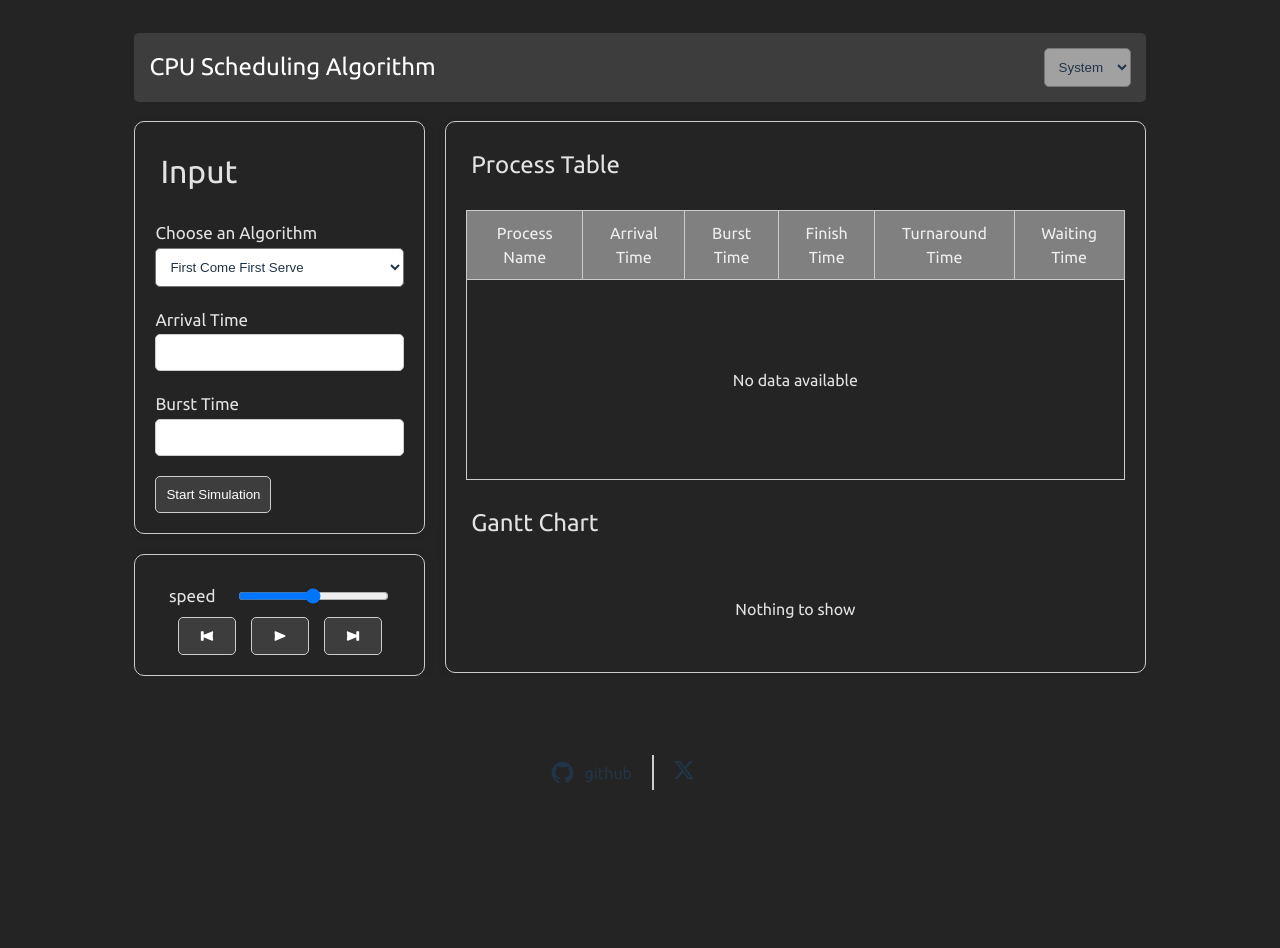
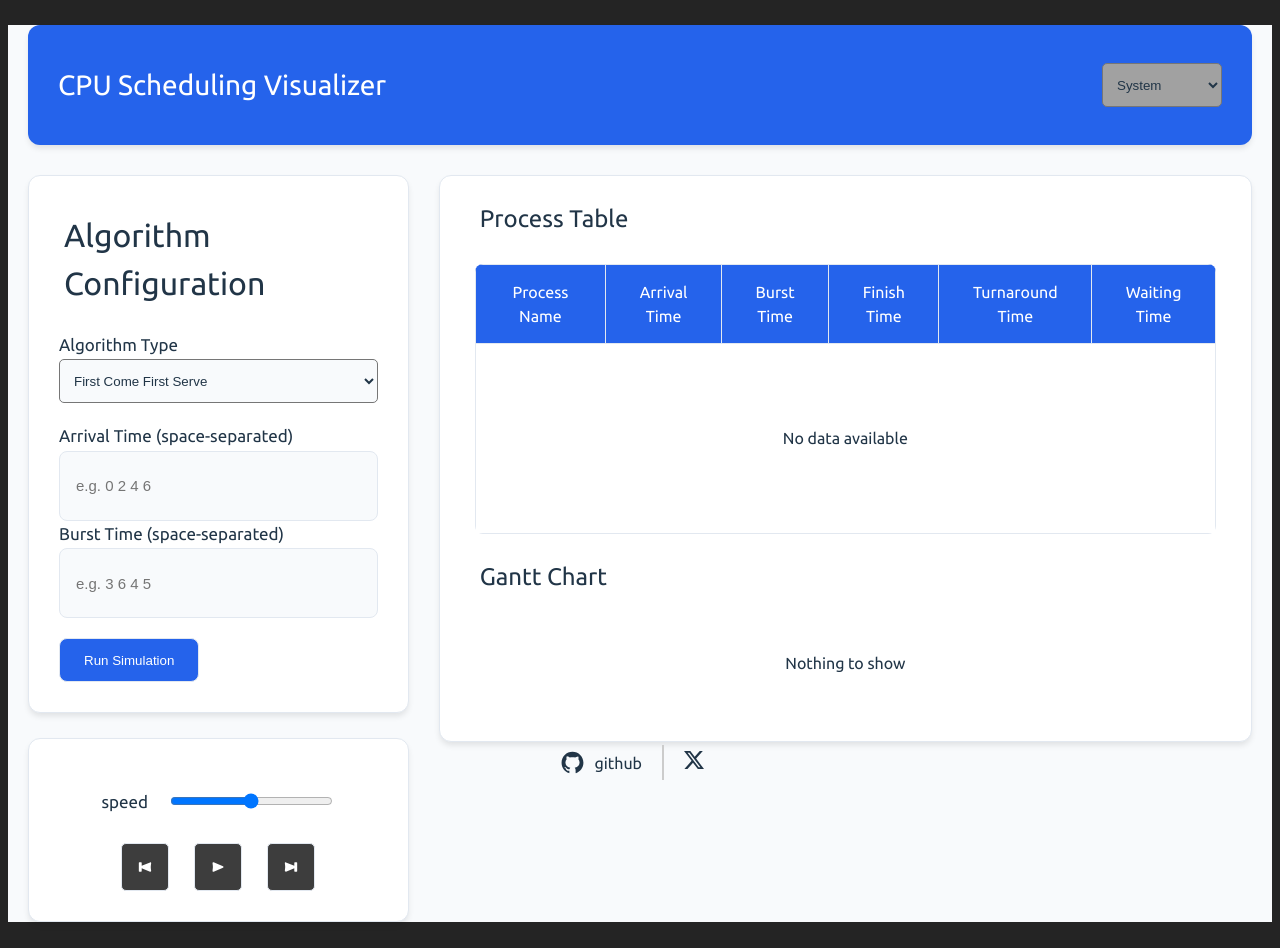
Before and after one commit to yuvrajsinh5252/Taskflow, a React (Vite) app: page / in a window 1280 px wide. Before the commit the page ends 800 px from the top, so only its background shows below. Built offline with nearby package versions, Linux system fonts and the light colour scheme.

Commit message:
enhance theme

```diff
--- a/src/App.tsx
+++ b/src/App.tsx
@@ -7,20 +7,40 @@ import { AiFillGithub } from "react-icons/ai";
 import InputProvider from "./contexts/InputContext";
 import GanttChartProvider from "./contexts/GanttChartContext";
 import ControllerProvider from "./contexts/ControllerContext";
+import { useEffect, useState } from "react";
 
 function App() {
+  const [theme, setTheme] = useState("system");
+
+  useEffect(() => {
+    const handleTheme = () => {
+      if (theme === "system") {
+        document.body.removeAttribute("data-theme");
+      } else {
+        document.body.setAttribute("data-theme", theme);
+      }
+    };
+
+    handleTheme();
+  }, [theme]);
+
   return (
     <div className="app">
-      <h2 className="head">
-        <span>CPU Scheduling Algorithm</span>
-        <select id="color-scheme">
-          <option value="system" selected>
-            System
-          </option>
-          <option value="light">Dark</option>
-          <option value="dark">Light</option>
+      <header className="head">
+        <h1 style={{ fontSize: "1.75rem", fontWeight: "600" }}>
+          CPU Scheduling Visualizer
+        </h1>
+        <select
+          id="color-scheme"
+          value={theme}
+          onChange={(e) => setTheme(e.target.value)}
+          style={{ minWidth: "120px" }}
+        >
+          <option value="system">System</option>
+          <option value="light">Light</option>
+          <option value="dark">Dark</option>
         </select>
-      </h2>
+      </header>
       <InputProvider>
         <div className="container">
           <GanttChartProvider>
@@ -37,7 +57,7 @@ function App() {
           </GanttChartProvider>
         </div>
       </InputProvider>
-      <footer className="footer">
+      <footer className="footer" style={{ padding: "20px 0" }}>
         <a
           href="https://github.com/yuvrajsinh5252"
           target="_blank"
--- a/src/components/Input.tsx
+++ b/src/components/Input.tsx
@@ -102,9 +102,7 @@ function Input() {
     });
 
     algoApplied.ganttChartInfo.forEach((process) => {
-      let ganttdatas: GanttData;
-
-      ganttdatas = {
+      const ganttdatas = {
         ProcessName: process.ProcessName,
         Interval: process.Interval,
       };
@@ -120,10 +118,10 @@ function Input() {
 
   return (
     <div className="input">
-      <h1 className="table-head">Input</h1>
+      <h1 className="table-head">Algorithm Configuration</h1>
       <form ref={formRef} onSubmit={handlesubmit} className="input-container">
         <div className="input-group">
-          <label htmlFor="algo-name">Choose an Algorithm</label>
+          <label htmlFor="algo-name">Algorithm Type</label>
           <select
             name="algo-name"
             id="algo-name"
@@ -143,21 +141,33 @@ function Input() {
             <option value="rr">Round Robin</option>
           </select>
         </div>
-        <div className="input-group">
-          <label htmlFor="arrival">Arrival Time</label>
-          <input type="text" name="arrival" id="arrival" />
-        </div>
-        <div className="input-group">
-          <label htmlFor="execute">Burst Time</label>
-          <input type="text" name="burst" id="execute" />
+        <div className="input-field-group">
+          <div className="input-group">
+            <label htmlFor="arrival">Arrival Time (space-separated)</label>
+            <input
+              type="text"
+              name="arrival"
+              id="arrival"
+              placeholder="e.g. 0 2 4 6"
+            />
+          </div>
+          <div className="input-group">
+            <label htmlFor="execute">Burst Time (space-separated)</label>
+            <input
+              type="text"
+              name="burst"
+              id="execute"
+              placeholder="e.g. 3 6 4 5"
+            />
+          </div>
         </div>
         {Qauntum && (
-          <div className="quantum-group">
+          <div className="quantum-group" style={{ margin: "20px 0" }}>
             <label htmlFor="quantum">Time Quantum :</label>
             <input type="number" name="quantum" id="quantum" />
           </div>
         )}
-        <button type="submit">Start Simulation</button>
+        <button type="submit">Run Simulation</button>
       </form>
     </div>
   );
--- a/src/main.tsx
+++ b/src/main.tsx
@@ -1,7 +1,7 @@
 import React from "react";
 import ReactDOM from "react-dom/client";
 import App from "./App.tsx";
-import "./index.css";
+import "./styles/index.css";
 
 ReactDOM.createRoot(document.getElementById("root")!).render(
   <React.StrictMode>
--- a/src/index.css
+++ b/src/styles/index.css
@@ -12,26 +12,55 @@
   -webkit-font-smoothing: antialiased;
   -moz-osx-font-smoothing: grayscale;
   --animation-width: 100px;
+  --primary-color: #2563eb;
+  --secondary-color: #1e40af;
+  --background-color: #f8fafc;
+  --text-color: #1e293b;
+  --border-color: #e2e8f0;
+  --shadow: 0 4px 6px -1px rgb(0 0 0 / 0.1);
+
+  /* Light theme variables */
+  --primary-bg: #ffffff;
+  --secondary-bg: #f8fafc;
+  --text-primary: #213547;
+  --text-secondary: #475569;
+  --border-color: #e2e8f0;
 }
 
-/* Main App css */
+/* Dark theme variables */
+[data-theme="dark"] {
+  --primary-bg: #1a1a1a;
+  --secondary-bg: #242424;
+  --text-primary: #ffffff;
+  --text-secondary: #94a3b8;
+  --border-color: #333333;
+}
+
+body {
+  background-color: var(--secondary-bg);
+  color: var(--text-primary);
+}
+
 .app {
-  margin: 1% 10%;
-  overflow: auto;
+  margin: 2% auto;
+  max-width: 1400px;
+  padding: 0 20px;
+  min-height: 100vh;
 }
 
 .first-half {
-  width: 30%;
+  width: 35%;
   display: flex;
   flex-direction: column;
-  gap: 20px;
+  gap: 25px;
 }
 
 .head {
-  background-color: #3d3d3d;
-  color: #ffffff;
-  padding: 15px;
-  border-radius: 5px;
+  background: var(--primary-color);
+  color: white;
+  padding: 20px 30px;
+  border-radius: 12px;
+  box-shadow: var(--shadow);
   display: flex;
   justify-content: space-between;
   align-items: center;
@@ -40,8 +69,11 @@
 .container {
   display: flex;
   align-items: start;
-  gap: 20px;
+  gap: 30px;
   justify-content: start;
+  margin-top: 30px;
+  flex-direction: row;
+  /* flex-wrap: wrap; */
 }
 
 .output {
@@ -49,20 +81,22 @@
   display: flex;
   gap: 10px;
   flex-direction: column;
-  padding: 10px;
-  border-radius: 10px;
+  padding: 25px;
+  border-radius: 12px;
   padding-top: 20px;
-  box-shadow: 0 0 10px rgba(0, 0, 0, 0.1);
-  border: 1px solid #ccc;
+  box-shadow: var(--shadow);
+  border: 1px solid var(--border-color);
+  background: var(--primary-bg);
 }
 
 /* Input CSS */
 
 .input {
-  padding: 20px;
-  border-radius: 10px;
-  box-shadow: 0 0 10px rgba(0, 0, 0, 0.1);
-  border: 1px solid #ccc;
+  padding: 30px;
+  border-radius: 12px;
+  box-shadow: var(--shadow);
+  border: 1px solid var(--border-color);
+  background: var(--primary-bg);
 }
 
 label {
@@ -72,13 +106,13 @@ label {
 #algo-name {
   padding: 10px;
   border-radius: 5px;
-  background-color: white;
-  color: #213547;
+  background-color: var(--secondary-bg);
+  color: var(--text-primary);
 }
 
 option {
-  background-color: white;
-  color: #213547;
+  background-color: var(--secondary-bg);
+  color: var(--text-primary);
   padding: 10px;
 }
 
@@ -101,21 +135,29 @@ option {
 }
 
 input {
-  padding: 10px;
-  border-radius: 5px;
-  border: 1px solid #ccc;
-  background-color: white;
-  color: #213547;
+  padding: 12px 16px;
+  border-radius: 8px;
+  border: 1px solid var(--border-color);
+  background-color: var(--secondary-bg);
+  color: var(--text-primary);
+  font-size: 15px;
+  transition: all 0.2s;
 }
 
 button {
-  padding: 10px;
-  border-radius: 5px;
-  border: 1px solid #ccc;
-  background-color: #3d3d3d;
-  color: #ffffff;
+  padding: 12px 24px;
+  border-radius: 8px;
+  border: 1px solid var(--border-color);
+  background: var(--primary-color);
+  color: white;
+  font-weight: 500;
   margin-right: auto;
   cursor: pointer;
+  transition: all 0.2s;
+}
+
+button:hover {
+  background: var(--secondary-color);
 }
 
 /* ProcessTable css */
@@ -140,17 +182,26 @@ button {
   width: 100%;
   border-collapse: collapse;
   min-height: 270px;
+  border-radius: 8px;
+  overflow: hidden;
 }
 
 .process-table th,
 .process-table td {
-  border: 1px solid #ccc;
-  padding: 10px;
+  border: 1px solid var(--border-color);
+  padding: 12px;
   text-align: center;
 }
 
 .process-table th {
-  background-color: grey;
+  background: var(--primary-color);
+  color: white;
+  padding: 15px;
+}
+
+.process-table td {
+  background: var(--primary-bg);
+  border-color: var(--border-color);
 }
 
 /* GanttChart css */
@@ -188,8 +239,11 @@ button {
   justify-content: center;
   height: 50px;
   border: 1px solid #ccc;
-  border-radius: 5px;
+  border-radius: 6px;
   animation: fadeIn 0.5s forwards;
+  min-width: 60px;
+  background: var(--primary-color);
+  color: white;
 }
 
 /* controller css */
@@ -197,12 +251,13 @@ button {
 .controller-box {
   display: flex;
   flex-direction: column;
-  padding: 20px;
-  border: 1px solid #ccc;
-  border-radius: 10px;
+  padding: 25px;
+  border: 1px solid var(--border-color);
+  border-radius: 12px;
   align-items: center;
   justify-content: center;
-  box-shadow: 0 0 10px rgba(0, 0, 0, 0.1);
+  box-shadow: var(--shadow);
+  background: var(--primary-bg);
 }
 
 .control {
@@ -219,7 +274,7 @@ button {
 .control .button {
   padding: 10px 20px;
   border-radius: 5px;
-  border: 1px solid #ccc;
+  border: 1px solid var(--border-color);
   background-color: #3d3d3d;
   color: #ffffff;
   margin-right: auto;
@@ -277,12 +332,73 @@ button {
   color: #213547;
 }
 
-/* Dark mode media query */
+@media (max-width: 768px) {
+  .app {
+    margin: 0;
+    padding: 10px;
+  }
+
+  .container {
+    flex-direction: column;
+  }
+
+  .first-half {
+    width: 100%;
+  }
+
+  .output {
+    width: 100%;
+  }
+
+  .head {
+    flex-direction: column;
+    gap: 15px;
+    text-align: center;
+  }
+
+  .process-table {
+    font-size: 14px;
+  }
+
+  .table-container {
+    overflow-x: auto;
+  }
+
+  .input {
+    padding: 15px;
+  }
+
+  .quantum-group {
+    flex-direction: column;
+    align-items: flex-start;
+  }
+
+  .footer {
+    position: relative;
+    right: auto;
+    bottom: auto;
+    margin-top: 40px;
+    justify-content: center;
+  }
+}
 
 @media (prefers-color-scheme: dark) {
   :root:has(select option[value="dark"]:checked) {
     color: #213547;
     background-color: #ffffff;
+  }
+}
+
+@media (hover: none) {
+  input,
+  select,
+  button {
+    min-height: 44px;
+  }
+
+  .control .button {
+    padding: 15px;
+    margin: 5px;
   }
 }
 
```
